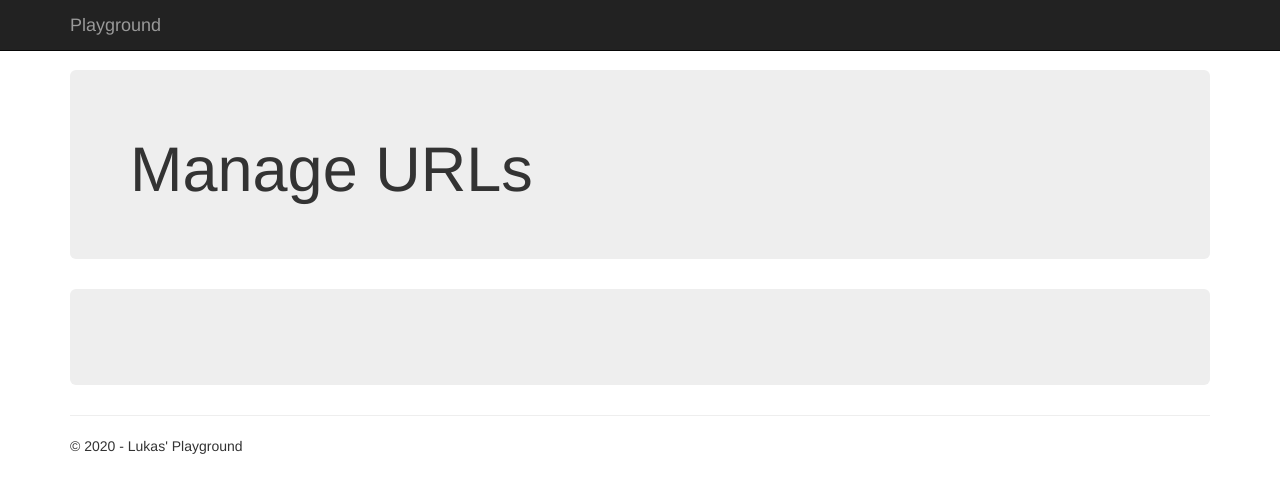
After one commit to SchmielSocks/URLshortener, a Flask app: page /manageUrls in a window 1280 px wide. The commit adds this page. Shown: the top 493 px of the page. Run offline with Flask 2, Linux system fonts and the light colour scheme; parts of the project's set-up code (start-up, migrations or seed data) failed here and were passed over; some libraries are stand-ins or nearby versions.

Commit message:
Created manage URLs page endpoint

```diff
--- a/FlaskWebProject1/FlaskWebProject1/__init__.py
+++ b/FlaskWebProject1/FlaskWebProject1/__init__.py
@@ -10,6 +10,7 @@ from flask_migrate import Migrate
 app = Flask(__name__)
 app.config.from_object(Config)
 db = SQLAlchemy(app)
+db.create_all()
 
 from FlaskWebProject1.urlModels import *
 import FlaskWebProject1.views
--- /dev/null
+++ b/FlaskWebProject1/FlaskWebProject1/templates/manageUrls.html
@@ -0,0 +1,14 @@
+{% extends "layout.html" %}
+
+{% block content %}
+
+<div class="jumbotron">
+    <h1> Manage URLs </h1>
+</div>
+
+<div class="jumbotron">
+
+</div>
+
+
+{% endblock %}
--- a/FlaskWebProject1/FlaskWebProject1/templates/urlReturn.html
+++ b/FlaskWebProject1/FlaskWebProject1/templates/urlReturn.html
@@ -12,6 +12,8 @@
     <h2> {{ url }} </h2>
     <br />
     <h5> <a href="{{ url_for('urlShortener') }}">Need to shorten another URL?</a> </h5>
+    <br />
+    <p> <a href="{{ url_for('manageUrls') }}">Manage URLs</a></p>
 </div>
 
 
--- a/FlaskWebProject1/FlaskWebProject1/urlModels.py
+++ b/FlaskWebProject1/FlaskWebProject1/urlModels.py
@@ -6,4 +6,4 @@ class Url(db.Model):
     shortenedUrl = db.Column(db.String(64), index=True, unique=True)
 
     def __repr__(self):
-        return '<URL {}>'.format(self.Url)
+        return '\'{}\':\'http://urlshortener.com/{}\''.format(self.url, self.shortenedUrl)
--- a/FlaskWebProject1/FlaskWebProject1/views.py
+++ b/FlaskWebProject1/FlaskWebProject1/views.py
@@ -4,7 +4,7 @@ Routes and views for the flask application.
 
 from datetime import datetime
 from flask import render_template, request
-from FlaskWebProject1 import app
+from FlaskWebProject1 import *
 from FlaskWebProject1.urlGen import *
 
 @app.route('/')
@@ -44,7 +44,15 @@ def urlShortenerReturn():
     db.session.commit()
     return render_template(
         'urlReturn.html',
-        title='Your new URL',
+        title='Your New URL',
         year = datetime.now().year,
         url = urlGen(url, custom),
     )
+
+@app.route('/manageUrls')
+def manageUrlsEnd():
+    return render_template(
+        'manageUrls.html',
+        title='Manage URLs',
+        year = datetime.now().year,
+    )
```
Also changed, not shown: FlaskWebProject1/FlaskWebProject1/app.db, 1 other file.
